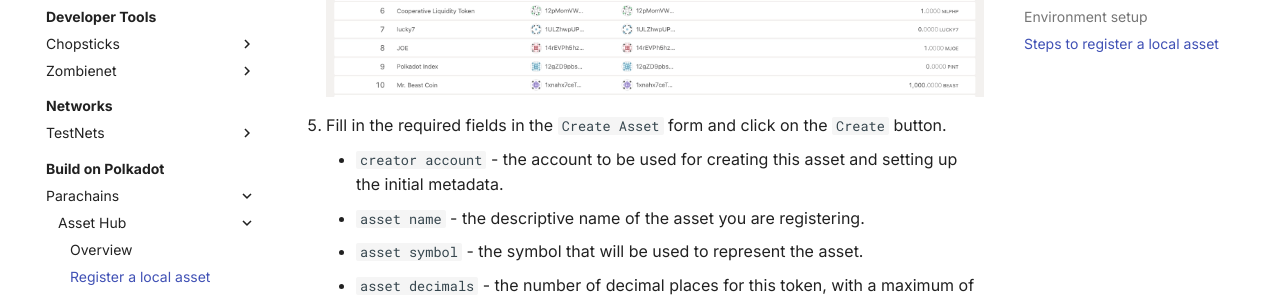
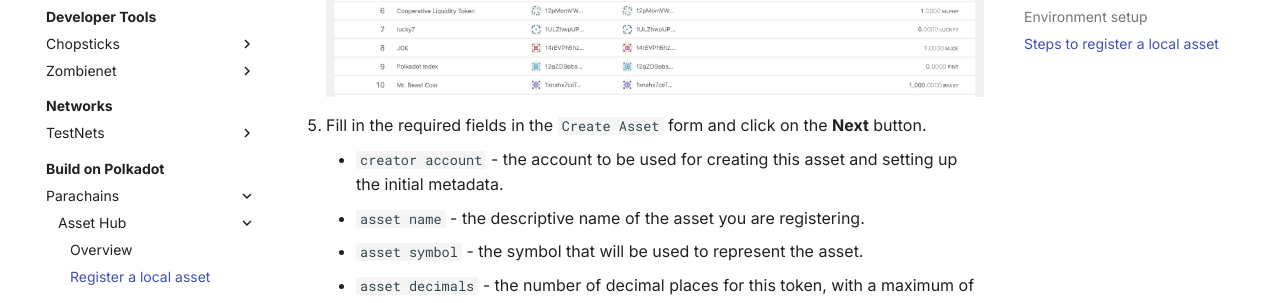
Before and after one commit to papermoonio/polkadot-ecosystem-docs-draft, an MkDocs documentation site: the page built from docs/build-on-polkadot/parachains/asset-hub/register-a-local-asset.md, in a window 1280 px wide and 900 px high, scrolled down 2520 px. Shown: the part 145-448 px from the top of the window. Built offline with MkDocs 1.6.1 and Material for MkDocs 9.7.7, drawn with Linux system fonts in a browser that asks for light colours.

Commit message:
Update docs/build-on-polkadot/parachains/asset-hub/register-a-local-asset.md
Co-authored-by: 0xLucca <95830307+0xLucca@users.noreply.github.com>

```diff
--- a/docs/build-on-polkadot/parachains/asset-hub/register-a-local-asset.md
+++ b/docs/build-on-polkadot/parachains/asset-hub/register-a-local-asset.md
@@ -53,7 +53,7 @@
 
       ![Create a new asset](/polkadot-ecosystem-docs-draft/images/building-on-polkadot/parachains/asset-hub/registering-a-local-asset/registering-a-local-asset-3.webp)
 
-6. Fill in the required fields in the `Create Asset` form and click on the `Create` button.
+6. Fill in the required fields in the `Create Asset` form and click on the **Next** button.
 
     - `creator account` - the account to be used for creating this asset and setting up the initial metadata.
     - `asset name` - the descriptive name of the asset you are registering.
```
